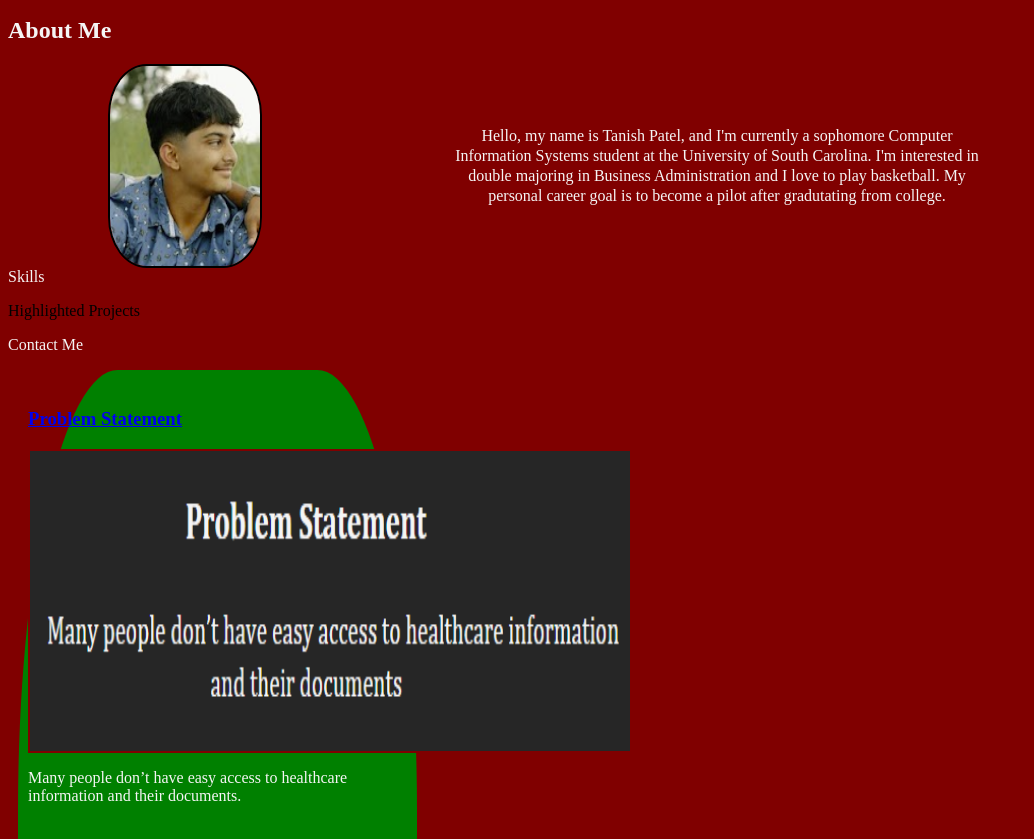
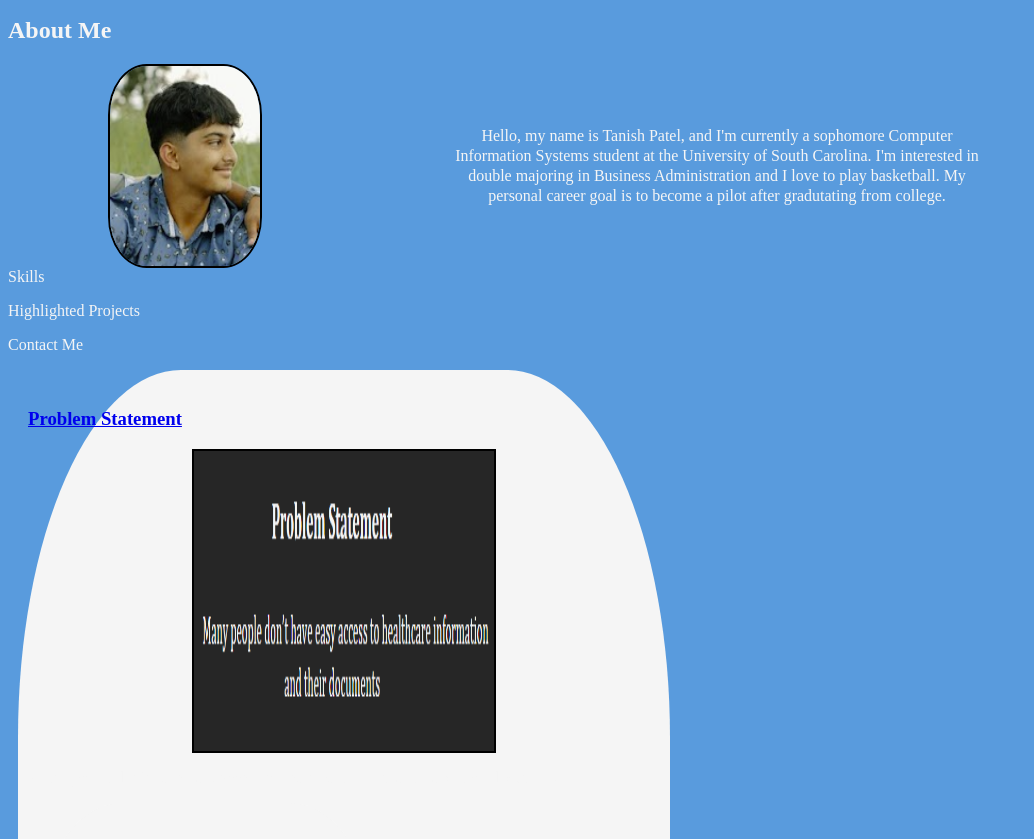
Before and after one commit to CSEpateltanish/CSEpateltanish, a plain HTML site: page index.html in a window 1280 px wide. Shown: the part 101-940 px from the top of the page, without its empty margins (0-1034 px from the left). Drawn offline with Linux system fonts and the light colour scheme.

Commit message:
Update styles.css

```diff
--- a/styles.css
+++ b/styles.css
@@ -3,14 +3,14 @@ h1{
     text-align: center;
 }
 body{
-    background-color: maroon;
+    background-color: rgb(89, 155, 221);
     color: whitesmoke;
 }
 .skills{
     color: whitesmoke;
 }
 .projects{
-    color: black;
+    color: whitesmoke;
 }
 .contact{
     color: whitesmoke;
@@ -22,17 +22,17 @@ body{
     display:flex; flex-wrap:wrap;
 }
 .project {
-    width: 30%;
+    width: 50%;
     margin: 10px;
     padding: 20px 10px;
-    background: green;
+    background: whitesmoke;
     border-radius: 25%;
 }
 .project img{
-    width: 600px;
+    width: 300px;
     height: 300px;
     margin: 10px;
-    border: 2px solid maroon;
+    border: 2px solid black;
     display: block;
     margin: auto;
 }
```
